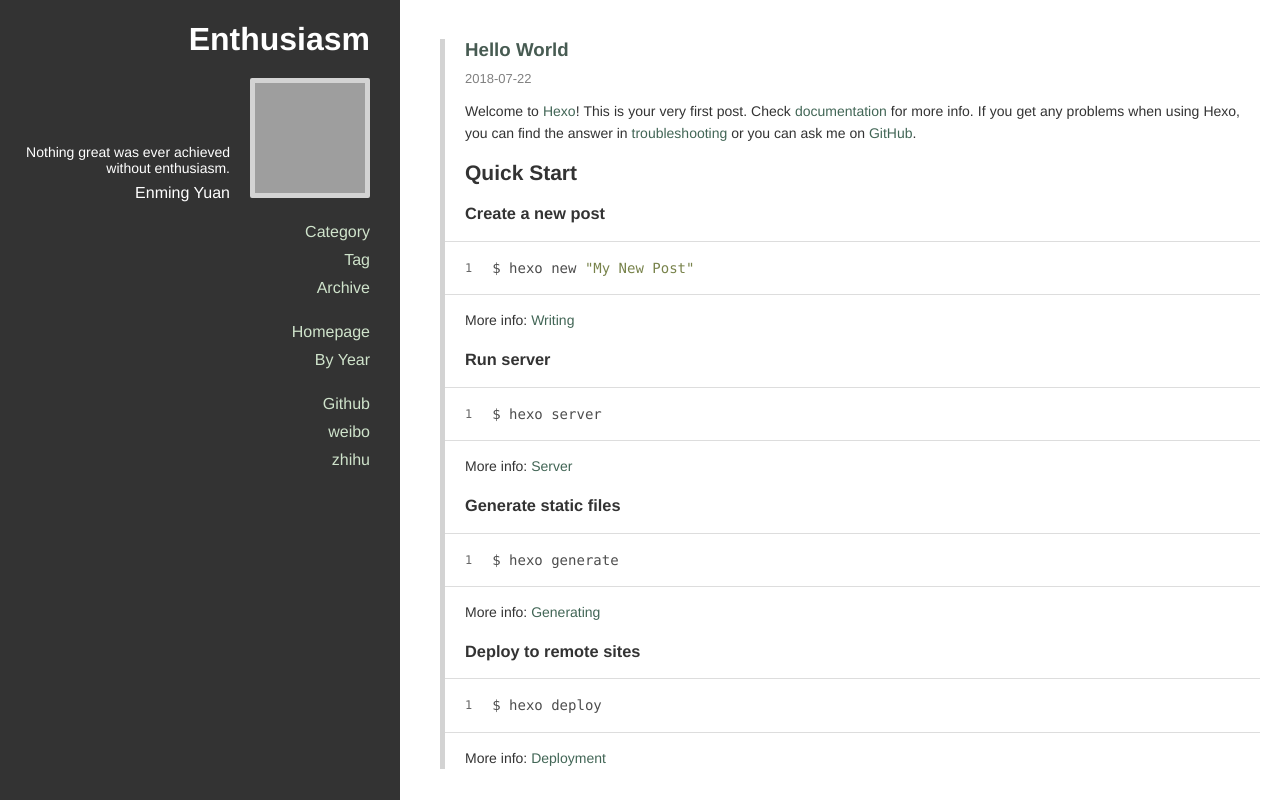
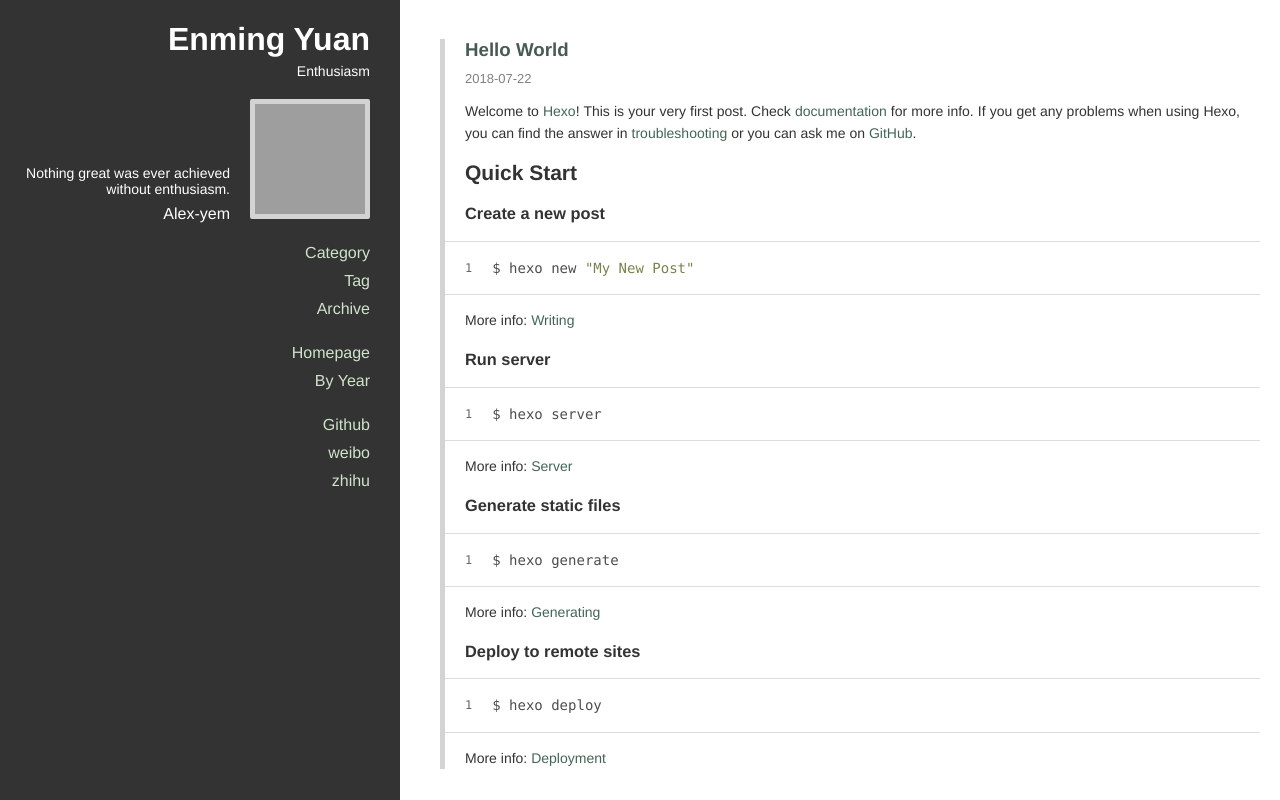
Before and after one commit to yuanenming/yuanenming.github.io, a plain HTML site: page index.html in a window 1280 px wide. Drawn offline with nearby package versions, Linux system fonts and the light colour scheme; files that its build step writes are made by us from their sources; grey boxes are pictures that could not be loaded; files whose address does not match are found by name.

Commit message:
Site updated: 2018-07-23 15:56:05

```diff
--- a/index.html
+++ b/index.html
@@ -8,24 +8,24 @@
 
 <title>
 
-    Enthusiasm
+    Enming Yuan
 
 </title>
 
 <meta name="description" content="Nothing great was ever achieved without enthusiasm.">
 <meta name="keywords" content="Machine Learning, Bioinformatics">
 <meta property="og:type" content="website">
-<meta property="og:title" content="Enthusiasm">
+<meta property="og:title" content="Enming Yuan">
 <meta property="og:url" content="http://yuanenming.github.io/blog/index.html">
-<meta property="og:site_name" content="Enthusiasm">
+<meta property="og:site_name" content="Enming Yuan">
 <meta property="og:description" content="Nothing great was ever achieved without enthusiasm.">
 <meta property="og:locale" content="zh-Han">
 <meta name="twitter:card" content="summary">
-<meta name="twitter:title" content="Enthusiasm">
+<meta name="twitter:title" content="Enming Yuan">
 <meta name="twitter:description" content="Nothing great was ever achieved without enthusiasm.">
 
 
-  <link rel="alternative" href="/atom.xml" title="Enthusiasm" type="application/atom+xml">
+  <link rel="alternative" href="/atom.xml" title="Enming Yuan" type="application/atom+xml">
 
 
 
@@ -52,13 +52,17 @@
     <span class="icon-bar"></span>
     <span class="icon-bar"></span>
   </button>
-  <a class="title" href="/blog/">Enthusiasm</a>
+  <a class="title" href="/blog/">Enming Yuan</a>
 </div>
 
   <div class="main-container">
     <div class="sidebar">
   <div class="header">
-    <h1 class="title"><a href="/blog/">Enthusiasm</a></h1>
+    <h1 class="title"><a href="/blog/">Enming Yuan</a></h1>
+
+      <p class="subtitle">
+        Enthusiasm
+      </p>
 
     <div class="info">
       <div class="content">
@@ -66,7 +70,7 @@
           <div class="description">Nothing great was ever achieved without enthusiasm.</div>
 
 
-          <div class="author">Enming Yuan</div>
+          <div class="author">Alex-yem</div>
 
       </div>
 
@@ -205,7 +209,7 @@
 
           <div class="main-footer">
 
-    © 2018 Enthusiasm - Powered by <a href="http://hexo.io" target="_blank">Hexo</a> - Theme <a href="https://github.com/denjones/hexo-theme-chan" target="_blank">Chan</a>
+    © 2018 Enming Yuan - Powered by <a href="http://hexo.io" target="_blank">Hexo</a> - Theme <a href="https://github.com/denjones/hexo-theme-chan" target="_blank">Chan</a>
 
 </div>
 
```
Also changed, not shown: 2018/07/22/hello-world/index.html (+10 -6 lines), archives/2018/07/index.html (+12 -8 lines), archives/2018/index.html (+12 -8 lines), archives/index.html (+12 -8 lines).
